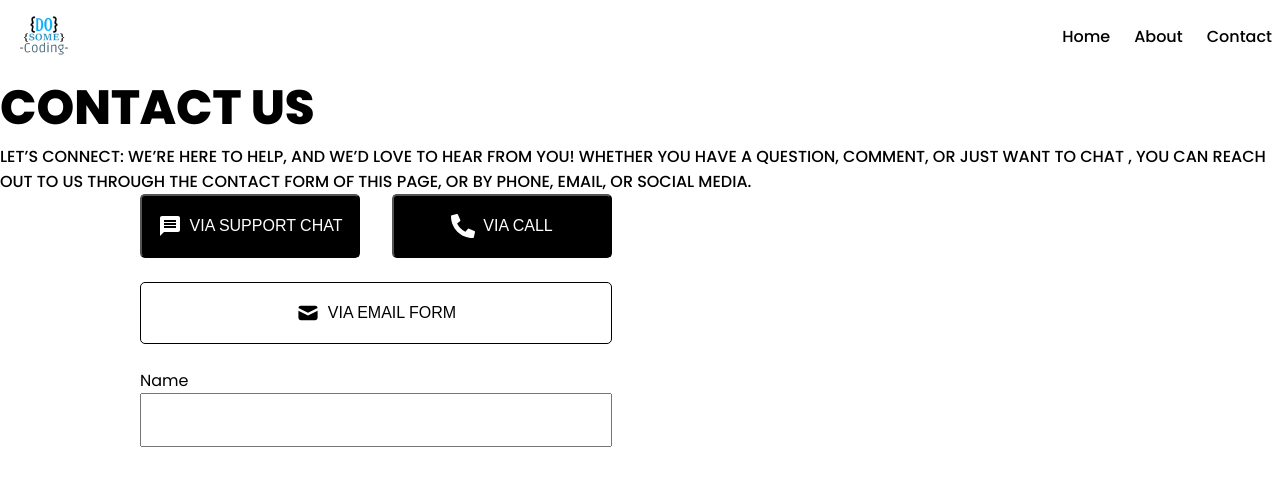
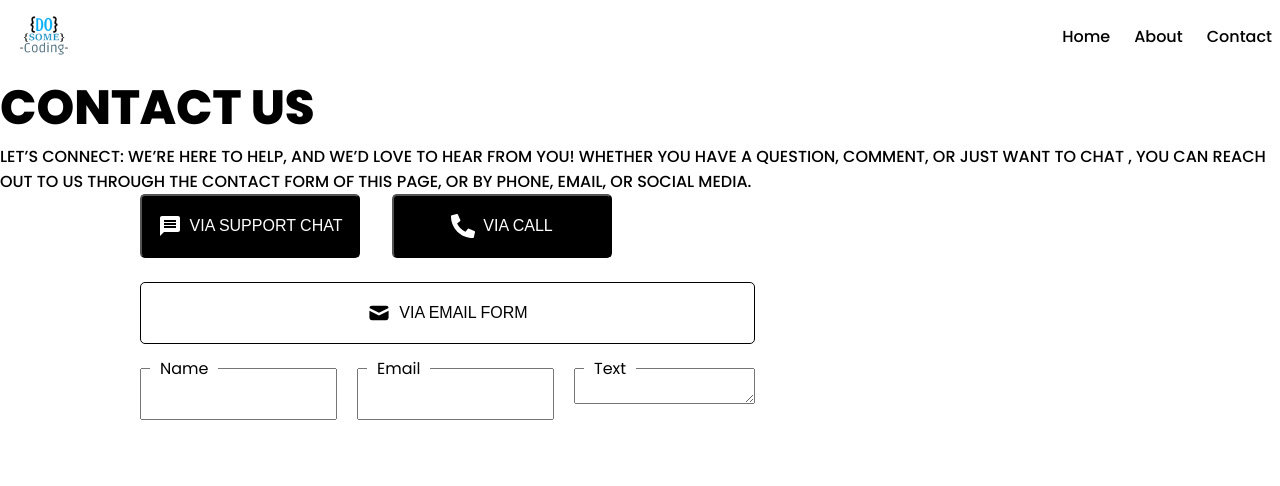
Before and after one commit to Ukashashere/ContactUS-page, a React (Vite) app in the folder contact-page/: page / in a window 1280 px wide. Shown: the top 486 px of the page. Built offline with nearby package versions, Linux system fonts and the light colour scheme.

Commit message:
Commit 11

```diff
--- a/contact-page/src/components/ContactForm/ContactForm.jsx
+++ b/contact-page/src/components/ContactForm/ContactForm.jsx
@@ -18,6 +18,14 @@ const ContactForm = () => {
               <label htmlFor="name">Name</label>
               <input type="text" name="name" />
             </div>
+            <div className={styles.form_control}>
+              <label htmlFor="name">Email</label>
+              <input type="email" name="email" />
+            </div>
+            <div className={styles.form_control}>
+              <label htmlFor="name">Text</label>
+              <textarea name="text" />
+            </div>
           </form>
         </div>
         <div className={styles.contact_image}></div>
--- a/contact-page/src/components/ContactForm/ContactForm.module.css
+++ b/contact-page/src/components/ContactForm/ContactForm.module.css
@@ -15,12 +15,28 @@
     gap: 24px;
 }
 
+.contact_form form{
+    display: flex;
+    gap: 20px;
+}
+
 .form_control{
     display:flex;
     flex-direction: column;
     width: 100%;  /*to take full spacing ,to take 100% spacing*/
+    position:relative;
 }
 
-.form_control input {
+.form_control input{
     height: 48px;
+    padding: 0 8px;
 }
+
+.form_control label{
+    /*font-size: 14px;*/
+    position: absolute; /*coz we need to stick it("Name") to the page and not follow page flow*/
+    top: -12px;
+    left:10px;
+    background-color: white;
+    padding: 0 10px;
+}
```
